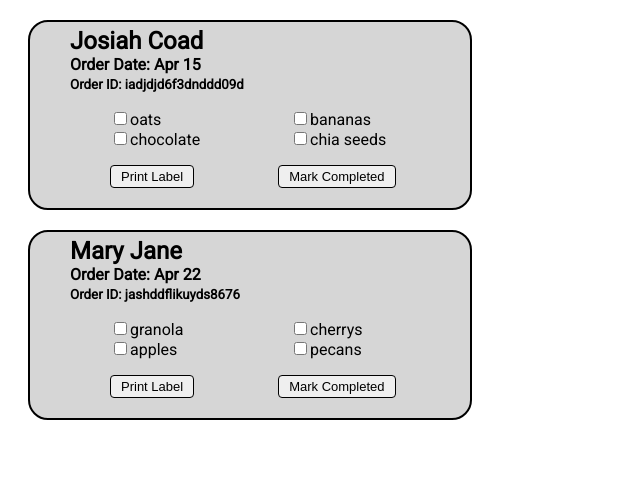
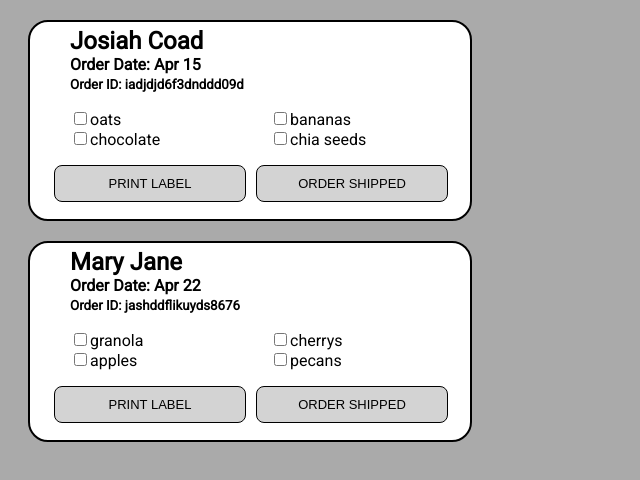
Before and after one commit to josiahcoad/beoatiful-fullfillment, a plain HTML site: page index.html in a window 1280 px wide. Shown: the whole page, without its empty margins (0-640 px from the left). Drawn offline with Linux system fonts and the light colour scheme.

Commit message:
worked on the buttons positioning

```diff
--- a/index.css
+++ b/index.css
@@ -1,9 +1,10 @@
 body {
     font-family: 'Roboto', sans-serif;
+    background-color: #aaaaaa;
 }
 
 #orderCard {
-    background-color: #d6d6d6;
+    background-color: #ffffff;
     max-width: 400px;
     max-height: 300px;
     margin: 20px;
@@ -12,7 +13,7 @@ body {
     padding-bottom: 20px;
     border-radius: 20px;
     border-style: solid;
-    border-width: 2px;.
+    border-width: 2px;
 }
 
 h2 {
@@ -31,7 +32,9 @@ h5 {
 }
 
 ul {
-    list-style-type:none;
+
+    list-style-type: none;
+    padding: 0px;
     -moz-column-count: 2;
     -moz-column-gap: 0px;
     -webkit-column-count: 2;
@@ -41,10 +44,12 @@ ul {
 }
 
 button {
+    width: 48%;
     border: solid black;
-    border-width: 1px;
-    border-radius: 4px;
+    border-width: 1.2px;
+    border-radius: 8px;
+    background-color:lightgray;
     font-size: small;
-    margin: 0px 40px 0px 40px;
-    padding: 3px 10px 3px 10px;
+    margin: 0px 22px -3px -16px;
+    padding: 10px 20px;
    }
--- a/index.js
+++ b/index.js
@@ -47,18 +47,18 @@ function markCompleted(orderId) {
 const makeOrderCard = (order) =>
   `<div id="orderCard">
         <h2>${order.name}</h2>
-        <h4>Order Date: ${order.orderDate}</br>
-        <small>Order ID: ${order.orderId}</small></h4>
+        <h4>Order Date:  ${order.orderDate}</br>
+        <small>Order ID:  ${order.orderId}</small></h4>
         <ul>
             ${order.ingredients
               .map((ingredient) => `<li><input type="checkbox">${ingredient}</li>`)
               .join("")}
         </ul>
         <button onclick="printLabel()">
-            Print Label
+            PRINT LABEL
         </button>
         <button onclick="markCompleted('${order.orderId}')">
-            Mark Completed
+            ORDER SHIPPED
         </button>
     </div>`;
 
```
